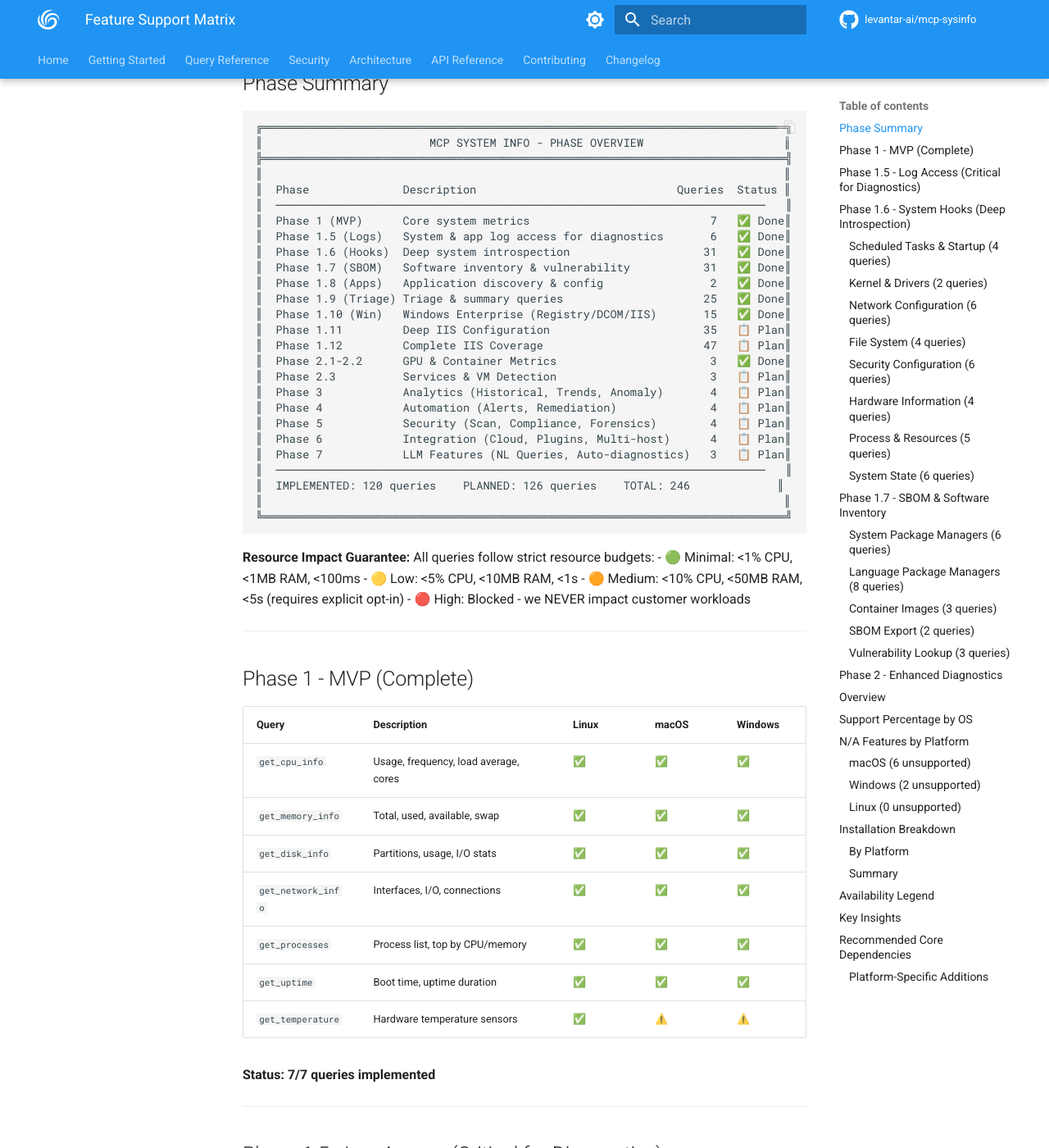
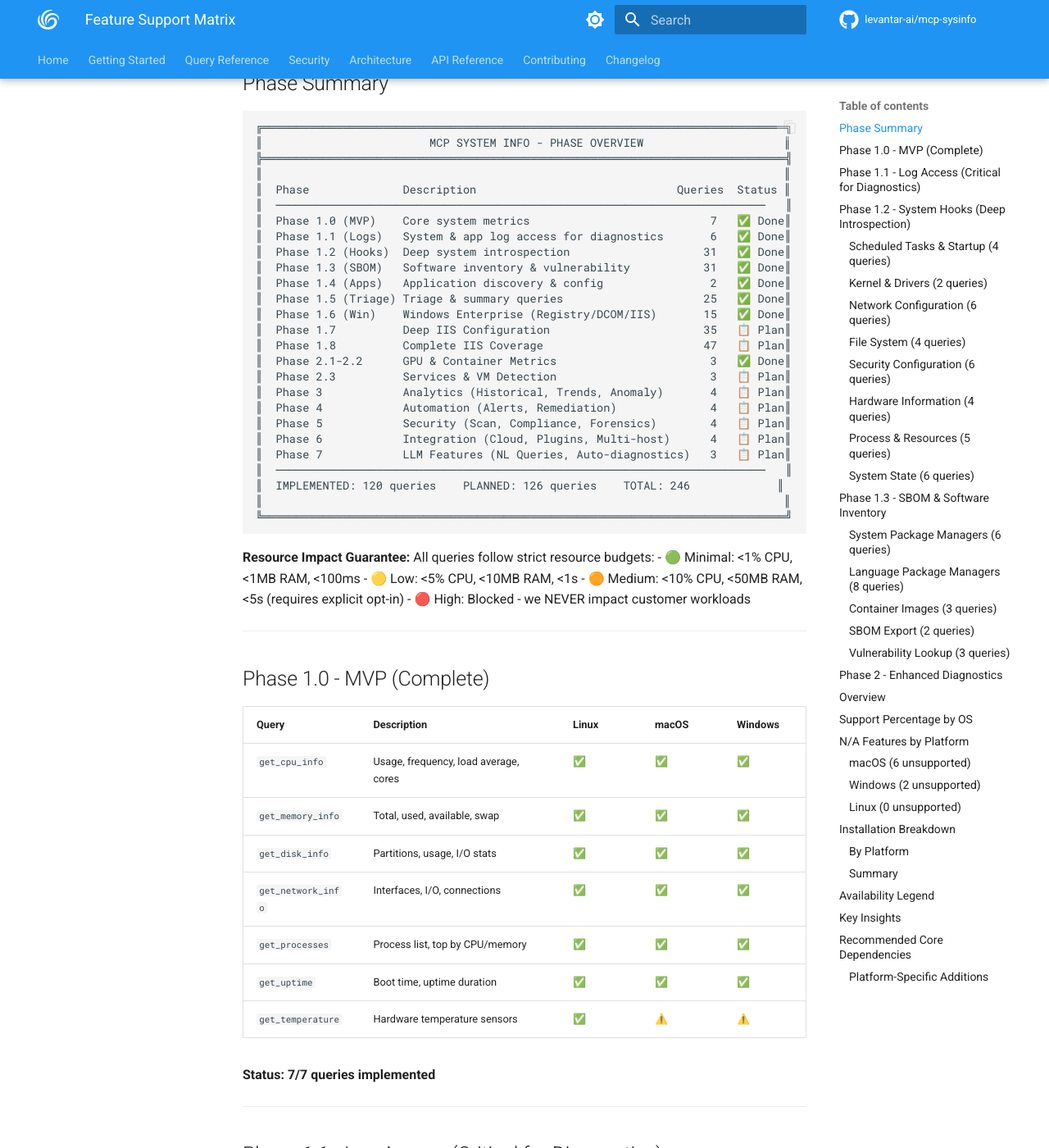
Before and after one commit to levantar-ai/mcp-sysinfo, an MkDocs documentation site: the page built from docs/07-feature-support-matrix.md, in a window 1280 px wide and 1400 px high, scrolled down 235 px. Shown: the whole window at 82% size. Built offline with MkDocs 1.6.1 and Material for MkDocs 9.7.7, drawn with Linux system fonts in a browser that asks for light colours; comment, search, counter and statistics services are not loaded; the version menu is left out; some of the changed text lies outside the part shown.

Commit message:
docs: renumber phases from 1.5-1.12 to 1.1-1.8
Standardize phase numbering to start from 1.0 and increment sequentially
instead of jumping from 1 to 1.5. This makes the versioning more intuitive.

Mapping: 1.5→1.1, 1.6→1.2, 1.7→1.3, 1.8→1.4, 1.9→1.5, 1.10→1.6, 1.11→1.7, 1.12→1.8

🤖 Generated with [Claude Code](https://claude.com/claude-code)

Co-Authored-By: Claude Opus 4.5 <noreply@anthropic.com>

```diff
--- a/docs/07-feature-support-matrix.md
+++ b/docs/07-feature-support-matrix.md
@@ -13,15 +13,15 @@ A summary of feature support across Linux, macOS, and Windows.
 ║                                                                              ║
 ║  Phase              Description                              Queries  Status ║
 ║  ─────────────────────────────────────────────────────────────────────────   ║
-║  Phase 1 (MVP)      Core system metrics                           7   ✅ Done║
-║  Phase 1.5 (Logs)   System & app log access for diagnostics       6   ✅ Done║
-║  Phase 1.6 (Hooks)  Deep system introspection                    31   ✅ Done║
-║  Phase 1.7 (SBOM)   Software inventory & vulnerability           31   ✅ Done║
-║  Phase 1.8 (Apps)   Application discovery & config                2   ✅ Done║
-║  Phase 1.9 (Triage) Triage & summary queries                     25   ✅ Done║
-║  Phase 1.10 (Win)   Windows Enterprise (Registry/DCOM/IIS)       15   ✅ Done║
-║  Phase 1.11         Deep IIS Configuration                       35   📋 Plan║
-║  Phase 1.12         Complete IIS Coverage                        47   📋 Plan║
+║  Phase 1.0 (MVP)    Core system metrics                           7   ✅ Done║
+║  Phase 1.1 (Logs)   System & app log access for diagnostics       6   ✅ Done║
+║  Phase 1.2 (Hooks)  Deep system introspection                    31   ✅ Done║
+║  Phase 1.3 (SBOM)   Software inventory & vulnerability           31   ✅ Done║
+║  Phase 1.4 (Apps)   Application discovery & config                2   ✅ Done║
+║  Phase 1.5 (Triage) Triage & summary queries                     25   ✅ Done║
+║  Phase 1.6 (Win)    Windows Enterprise (Registry/DCOM/IIS)       15   ✅ Done║
+║  Phase 1.7          Deep IIS Configuration                       35   📋 Plan║
+║  Phase 1.8          Complete IIS Coverage                        47   📋 Plan║
 ║  Phase 2.1-2.2      GPU & Container Metrics                       3   ✅ Done║
 ║  Phase 2.3          Services & VM Detection                       3   📋 Plan║
 ║  Phase 3            Analytics (Historical, Trends, Anomaly)       4   📋 Plan║
@@ -43,7 +43,7 @@ A summary of feature support across Linux, macOS, and Windows.
 
 ---
 
-## Phase 1 - MVP (Complete)
+## Phase 1.0 - MVP (Complete)
 
 | Query | Description | Linux | macOS | Windows |
 |-------|-------------|-------|-------|---------|
@@ -59,7 +59,7 @@ A summary of feature support across Linux, macOS, and Windows.
 
 ---
 
-## Phase 1.5 - Log Access (Critical for Diagnostics)
+## Phase 1.1 - Log Access (Critical for Diagnostics)
 
 Without logs, AI can only see symptoms. With logs, AI can diagnose root causes.
 
@@ -84,7 +84,7 @@ Without logs, AI can only see symptoms. With logs, AI can diagnose root causes.
 
 ---
 
-## Phase 1.6 - System Hooks (Deep Introspection)
+## Phase 1.2 - System Hooks (Deep Introspection)
 
 Zero-dependency deep system introspection. See [08-system-hooks.md](./08-system-hooks.md) for full details.
 
@@ -169,7 +169,7 @@ Zero-dependency deep system introspection. See [08-system-hooks.md](./08-system-
 
 ---
 
-## Phase 1.7 - SBOM & Software Inventory
+## Phase 1.3 - SBOM & Software Inventory
 
 Software Bill of Materials for vulnerability detection. See [09-sbom-inventory.md](./09-sbom-inventory.md) for full details.
 
```
Also changed, not shown: docs/00-overview.md (+6 -6 lines), docs/11-platform-native-features.md (+5 -5 lines), docs/changelog.md (+11 -11 lines), docs/index.md (+4 -4 lines).
